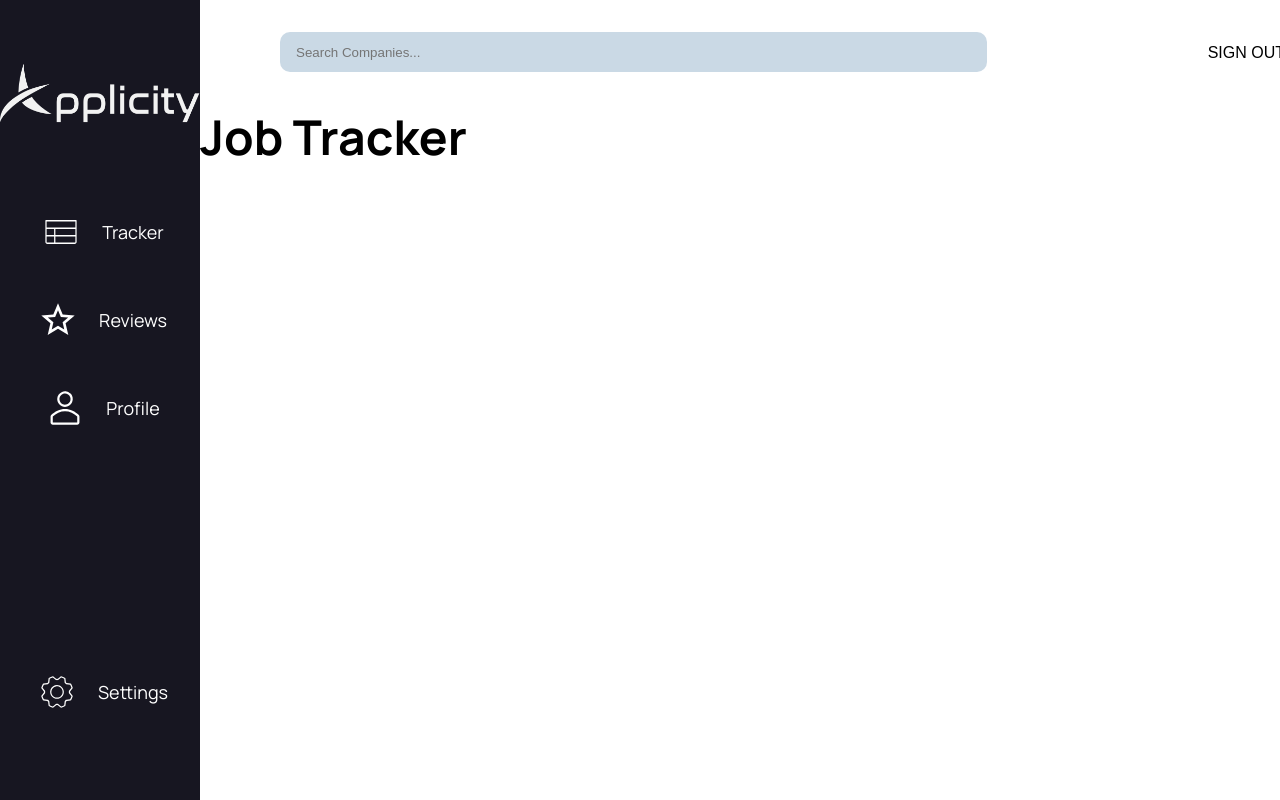
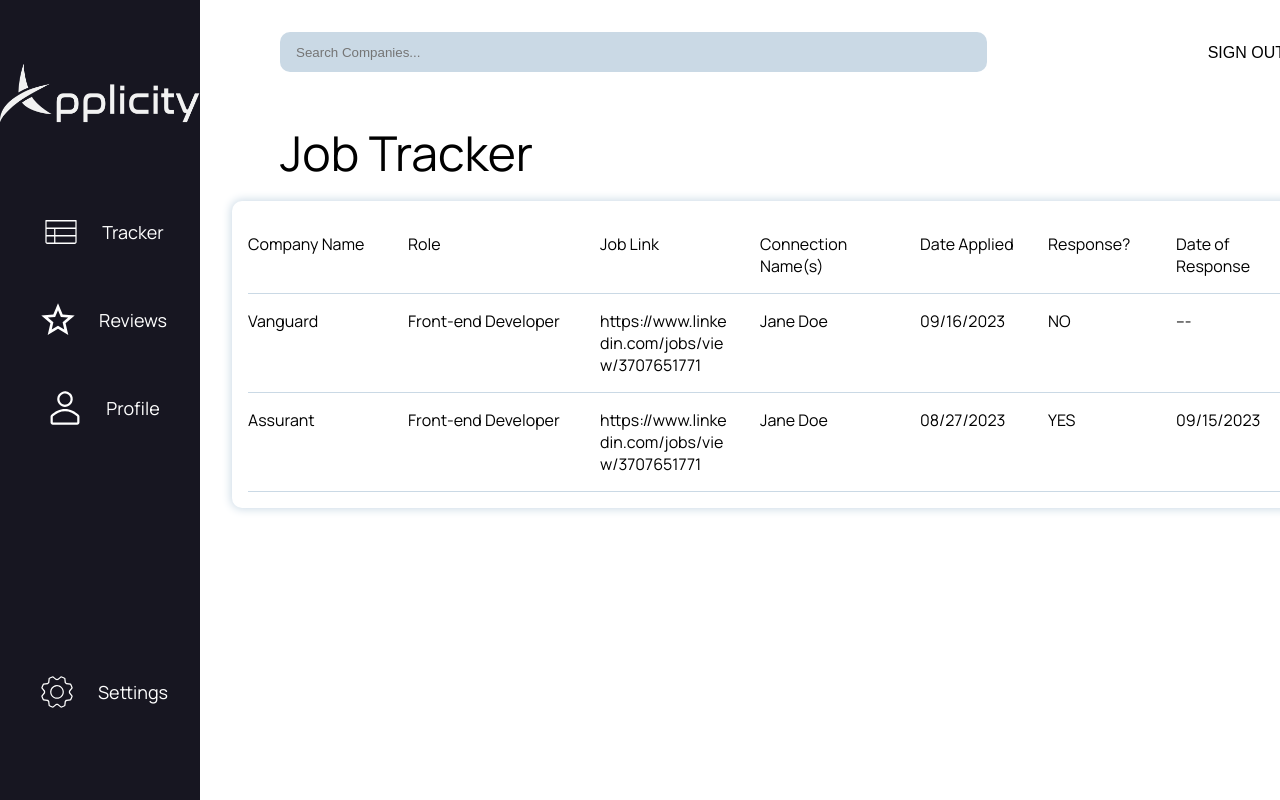
Before and after one commit to Dania-h/shellhacks-applicity, a React (Create React App) app: page /dashboard in a window 1280 px wide. Shown: the top 800 px of the page. Built offline with nearby package versions, Linux system fonts and the light colour scheme.

Commit message:
Designed job tracking table and made it dynamically render data

```diff
--- a/src/components/TrackerTable/TrackerTable.jsx
+++ b/src/components/TrackerTable/TrackerTable.jsx
@@ -1,9 +1,66 @@
-import './TrackerTable.scss';
+import "./TrackerTable.scss";
+
+const data = [
+  {
+    id: 1,
+    company_name: "Vanguard",
+    role: "Front-end Developer",
+    job_link: "https://www.linkedin.com/jobs/view/3707651771",
+    connection_name: "Jane Doe",
+    date_applied: "09/16/2023",
+    response: false,
+    date_response: null,
+    interview: null,
+  },
+  {
+    id: 2,
+    company_name: "Assurant",
+    role: "Front-end Developer",
+    job_link: "https://www.linkedin.com/jobs/view/3707651771",
+    connection_name: "Jane Doe",
+    date_applied: "08/27/2023",
+    response: true,
+    date_response: "09/15/2023",
+    interview: false,
+  },
+];
 
 function TrackerTable() {
   return (
-        <section className='tracker-table'>
+    <section className="tracker-section">
       <h1>Job Tracker</h1>
+      <div className="tracker-section__table">
+        <div className="tracker-section__table--row">
+          <h2>Company Name</h2>
+          <h2>Role</h2>
+          <h2>Job Link</h2>
+          <h2>Connection Name(s)</h2>
+          <h2>Date Applied</h2>
+          <h2>Response?</h2>
+          <h2>Date of Response</h2>
+          <h2>Interview Request?</h2>
+        </div>
+        {data.map((item) => {
+          return (
+            <div className="tracker-section__table--row">
+              <p>{item.company_name}</p>
+              <p>{item.role}</p>
+              <p>{item.job_link}</p>
+              <p>{item.connection_name}</p>
+              <p>{item.date_applied}</p>
+              <p>{item.response ? "YES" : "NO"}</p>
+              <p>{item.date_response ? `${item.date_response}` : "---"}</p>
+              <p>
+                {item.interview
+                  ? item.interview
+                  : item.interview === false
+                  ? "NO"
+                  : "---"}
+              </p>
+            </div>
+          );
+        })}
+      </div>
     </section>
   );
 }
--- a/src/components/TrackerTable/TrackerTable.scss
+++ b/src/components/TrackerTable/TrackerTable.scss
@@ -1,8 +1,39 @@
 @use "../../styles/partials/variables" as *;
 
-.tracker-table {
+.tracker-section {
 
     & h1 {
         font-size: 3rem;
+        font-weight: 400;
+        margin: 1rem 5rem;
+    }
+
+    &__table {
+        border-radius: 10px;
+        box-shadow: 0 0 10px 1px $seconday-light;
+        margin: 0 2rem;
+        padding: 1rem;
+        overflow-y: hidden;
+        white-space: nowrap;
+
+        &--row {
+            display: grid;
+            grid-template-columns:8em 10em minmax(auto, 8em) 8em repeat(4, 6em);
+            column-gap: 2rem;
+            padding: 1rem 0;
+            border-bottom: solid 1px $seconday-light;
+
+            p {
+                word-wrap: break-word;
+                text-wrap: wrap;
+            }
+        }
+
+        & h2 {
+            font-size: 1rem;
+            font-weight: 400;
+            word-wrap: break-word;
+            text-wrap: wrap;
+        }
     }
 }
```
Lines whose indentation alone changed are shown as unchanged.
